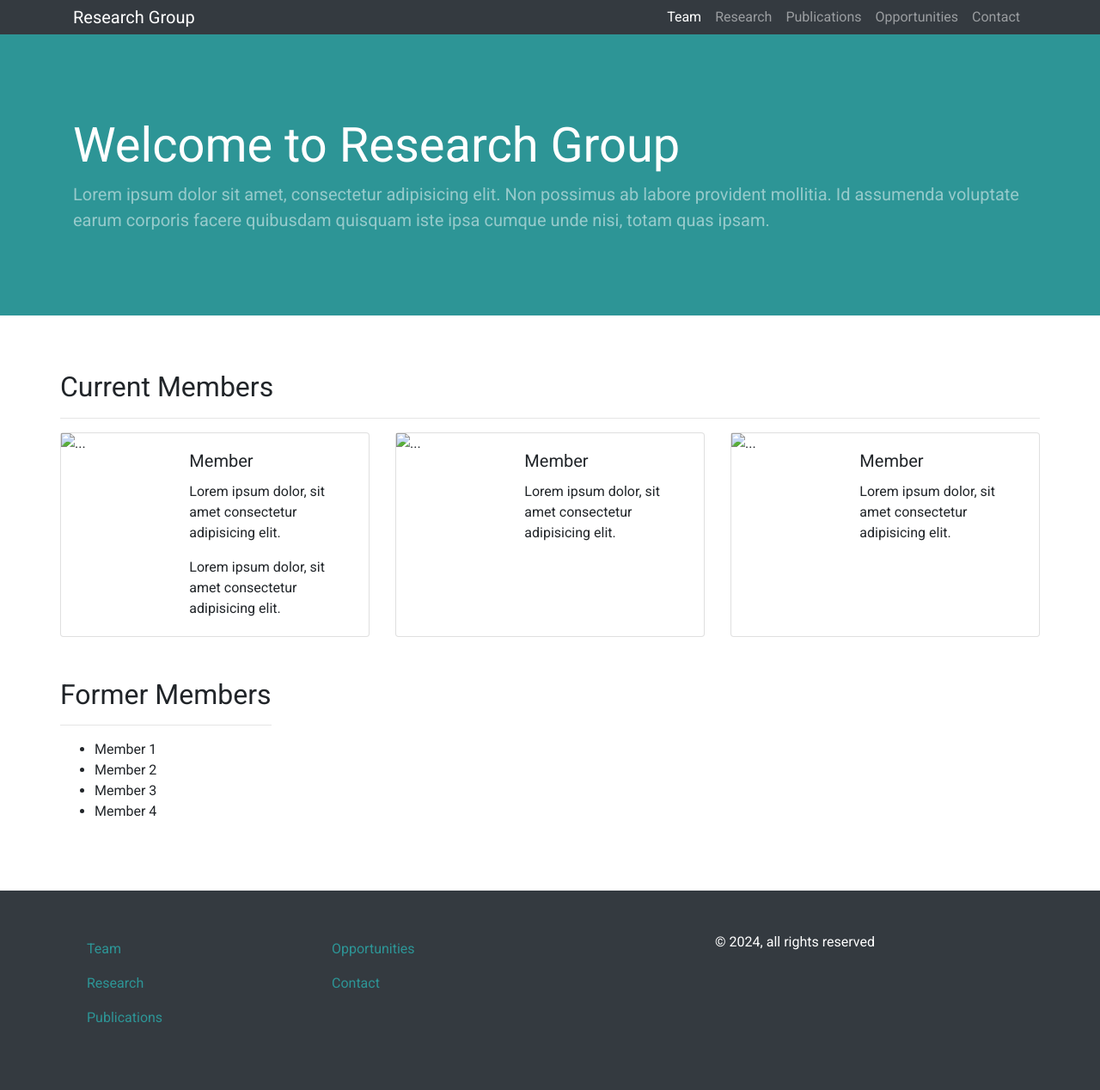
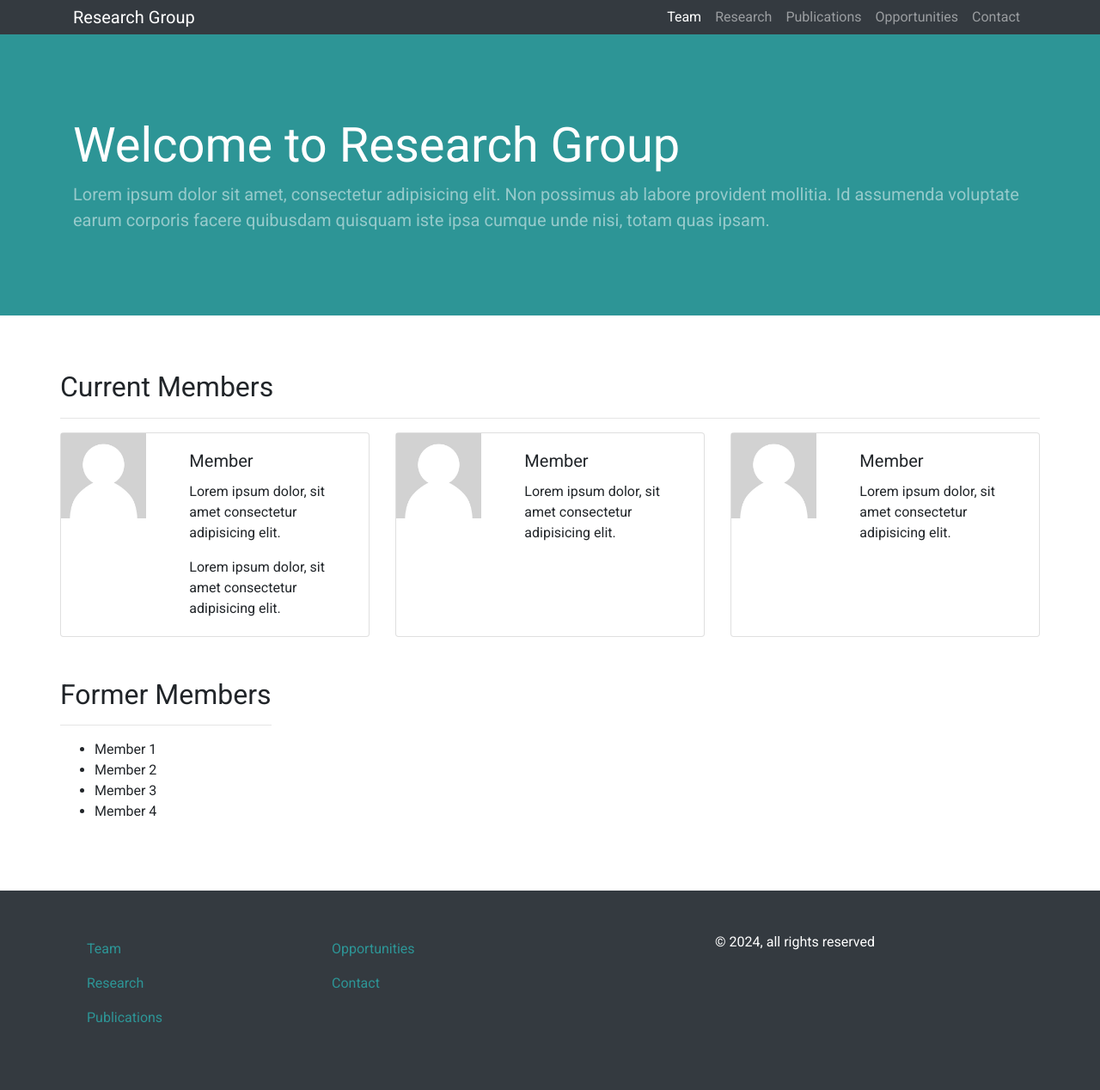
Before and after one commit to rhllh/test-labsite, a Jekyll site: the page built from _pages/team.md, in a window 1280 px wide. Shown: the whole page at 86% size. Built offline with Jekyll 4.4.1, drawn with Linux system fonts in a browser that asks for light colours.

Commit message:
put back some slashes

```diff
--- a/_pages/team.md
+++ b/_pages/team.md
@@ -11,7 +11,7 @@ permalink: /team/
         <div class="card mb-3">
             <div class="row g-0">
                 <div class="col-md-4">
-                    <img src="assets/images/placeholder-profile.jpg" class="img-fluid rounded-start" alt="...">
+                    <img src="/assets/images/placeholder-profile.jpg" class="img-fluid rounded-start" alt="...">
                 </div>
                 <div class="col-md-8">
                     <div class="card-body">
@@ -25,7 +25,7 @@ permalink: /team/
         <div class="card mb-3">
             <div class="row g-0">
                 <div class="col-md-4">
-                    <img src="assets/images/placeholder-profile.jpg" class="img-fluid rounded-start" alt="...">
+                    <img src="/assets/images/placeholder-profile.jpg" class="img-fluid rounded-start" alt="...">
                 </div>
                 <div class="col-md-8">
                     <div class="card-body">
@@ -38,7 +38,7 @@ permalink: /team/
         <div class="card mb-3">
             <div class="row g-0">
                 <div class="col-md-4">
-                    <img src="assets/images/placeholder-profile.jpg" class="img-fluid rounded-start" alt="...">
+                    <img src="/assets/images/placeholder-profile.jpg" class="img-fluid rounded-start" alt="...">
                 </div>
                 <div class="col-md-8">
                     <div class="card-body">
```
Also changed, not shown: _pages/research.md (+1 -1 lines).
